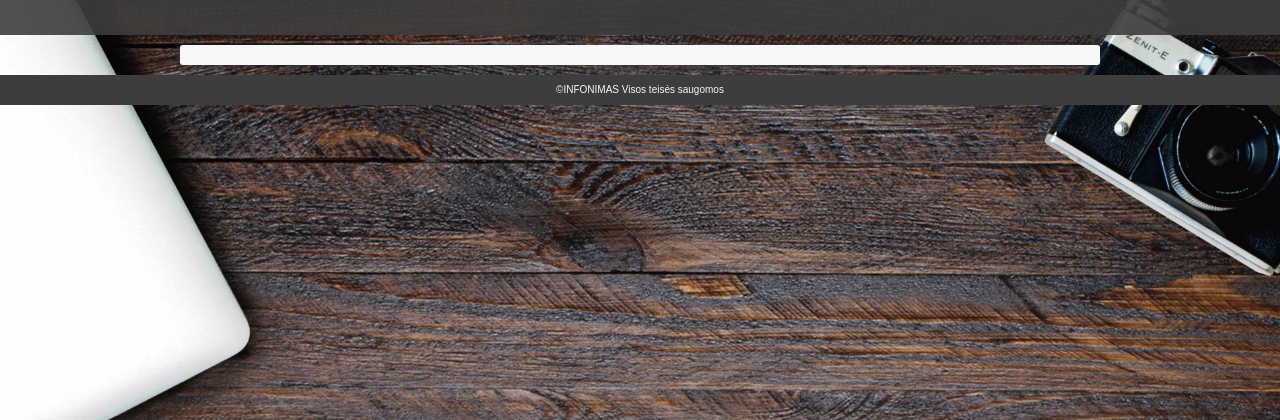
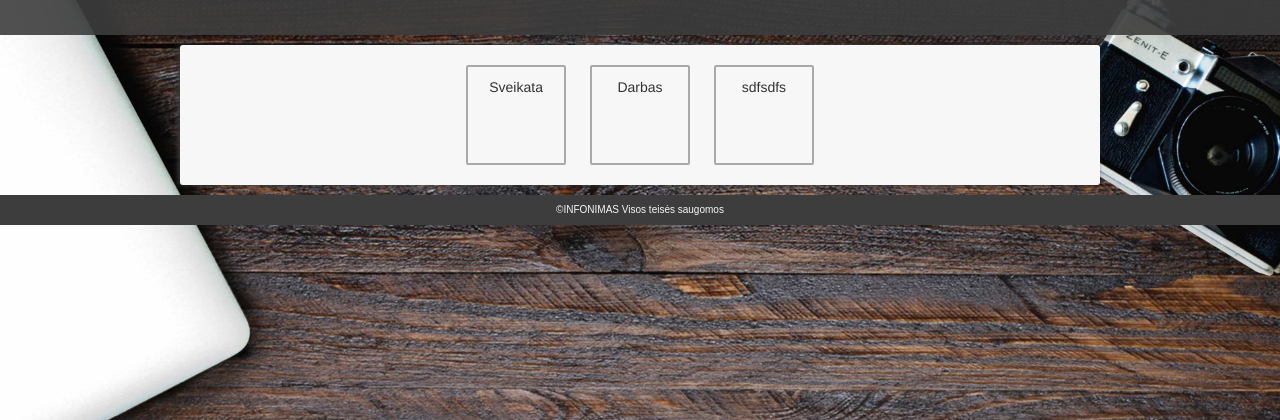
Before and after one commit to gretanevera/Infonimas-With-PHP, a PHP site: page /infobaze.html in a window 1280 px wide. Shown: the top 420 px of the page. Run offline with PHP 8.4, Linux system fonts and the light colour scheme.

Commit message:
made a main engine for menu started to layer the menu content

```diff
--- a/css/style.css
+++ b/css/style.css
@@ -252,3 +252,13 @@ hr {
 textarea {
     border-radius: 4px;
 }
+div[class^="menu"] {
+    display: inline-block;
+    height: 100px;
+    width: 100px;
+    border: 2px solid darkgrey;
+    padding: 10px;
+    margin: 10px;
+    border-radius: 2px;
+    box-shadow: rgba(0,0,0,0.33);
+}
--- a/infobaze.html
+++ b/infobaze.html
@@ -12,6 +12,7 @@
     <!-- Latest compiled and minified JavaScript -->
     <script src="https://maxcdn.bootstrapcdn.com/bootstrap/3.3.7/js/bootstrap.min.js" integrity="sha384-Tc5IQib027qvyjSMfHjOMaLkfuWVxZxUPnCJA7l2mCWNIpG9mGCD8wGNIcPD7Txa" crossorigin="anonymous"></script>
     <link rel="stylesheet" href="css/style.css">
+
 </head>
 <body>
 <div id="grid">
@@ -21,9 +22,9 @@
     <div class="gra4"></div>
     <div class="gra5">
         <main>
-<div class="k1"></div>
-<div class="k2"></div>
-<div class="k3"></div>
+            <div class="menu-psd">Sveikata</div>
+            <div class="menu-darbas">Darbas</div>
+            <div class="menu-k3">sdfsdfs</div>
         </main>
     </div>
     <div class="gra6"></div>
@@ -35,5 +36,6 @@
         src="https://code.jquery.com/jquery-3.4.1.js"
         integrity="sha256-WpOohJOqMqqyKL9FccASB9O0KwACQJpFTUBLTYOVvVU="
         crossorigin="anonymous"></script>
+<script src="js/inermenu.js"></script>
 </body>
 </html>
--- /dev/null
+++ b/js/inermenu.js
@@ -0,0 +1,11 @@
+//click > get the name of divs class, change it to the named html
+
+$(document).ready(function(){
+    $("main div").click(function () { /* only to chosen tags, this function will apply*/
+        let file = this.className;
+        //replace with html with modified divs name
+        file = file.replace('menu-', 'menu/') + ".html";
+        $("main").load(file);
+        console.log(file);
+    })
+});
--- /dev/null
+++ b/menu/darbas.html
@@ -0,0 +1,6 @@
+<script src="../js/inermenu.js"></script>
+<div class="pokalbis">Darbo pokalbis</div>
+<div class="sutartis">Darbo sutartis</div>
+<div class="atostogos">Atostogos ir jų rūšys</div>
+<div class="isejimas"Išėjimas iš darbo</div>
+<div class="atleidimas">Atleidimas iš darbo</div>
--- /dev/null
+++ b/menu/mot_at.html
@@ -0,0 +1,3 @@
+<h1>AAAY</h1>
+<div class="menu-psd"> atgal</div>
+<script src="../js/inermenu.js"></script>
--- /dev/null
+++ b/menu/psd.html
@@ -0,0 +1,4 @@
+<script src="../js/inermenu.js"></script>
+<div class="menu-mot_at">look whose here</div>
+<div><a href="infobaze.html">Atgal</a></div>
+<!--naujas kodas main menu. kol kas pasidarbuor ir href-->
```
